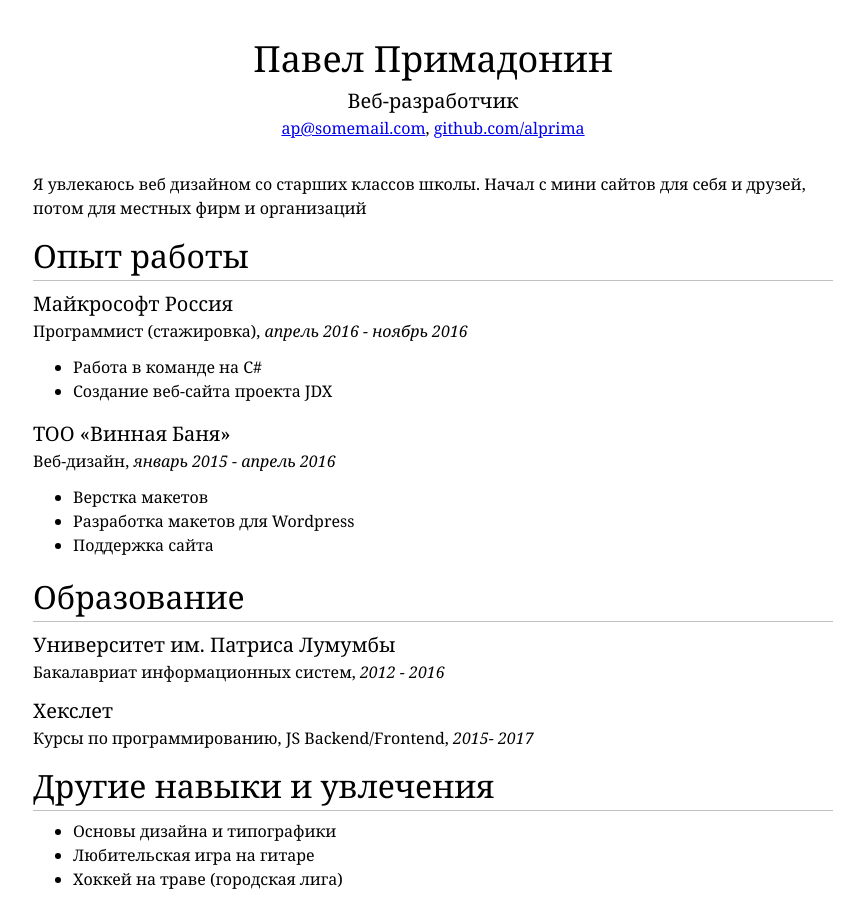
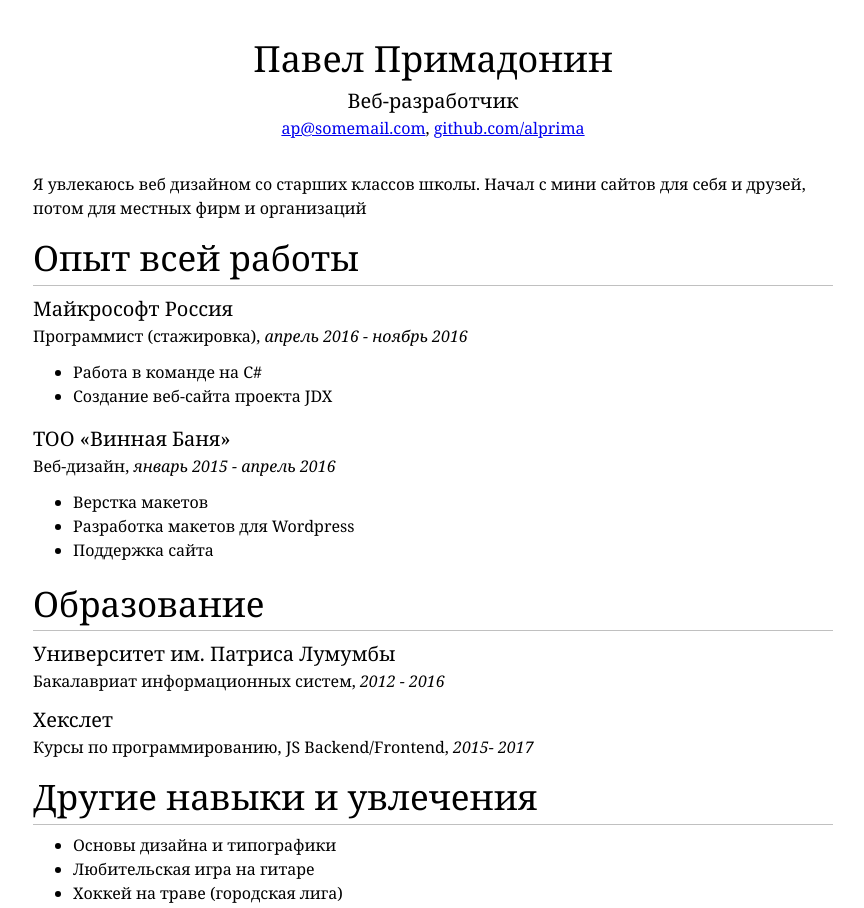
Before and after one commit to caps-lock39/github.io, a plain HTML site: page index.html in a window 1280 px wide. Shown: the top 908 px of the page, without its empty margins (207-1071 px from the left). Drawn offline with Linux system fonts and the light colour scheme.

Commit message:
Поправка h2

```diff
--- a/index.html
+++ b/index.html
@@ -16,7 +16,7 @@
     </div>
     <div id="main">
         <p>Я увлекаюсь веб дизайном со старших классов школы. Начал с мини сайтов для себя и друзей, потом для местных фирм и организаций</p>
-        <h2>Опыт работы</h2>
+        <h2>Опыт всей работы</h2>
         <h3>Майкрософт Россия</h3>
         <p>Программист (стажировка), <i>апрель 2016 - ноябрь 2016</i></p>
         <ul>
--- a/style.css
+++ b/style.css
@@ -5,7 +5,7 @@ body {
   max-width: 800px; /* limit width */
   line-height: 1.5;
   padding-top: 32px;
-  padding-bottom: 32px;
+  padding-bottom: 12px;
 }
 
 h1, h2, h3 {
@@ -18,7 +18,7 @@ h1 {
 }
 
 h2 {
-    font-size: 32px;
+    font-size: 35px;
     border-bottom: 1px solid silver;
     margin-bottom: 8px;
     }
```
